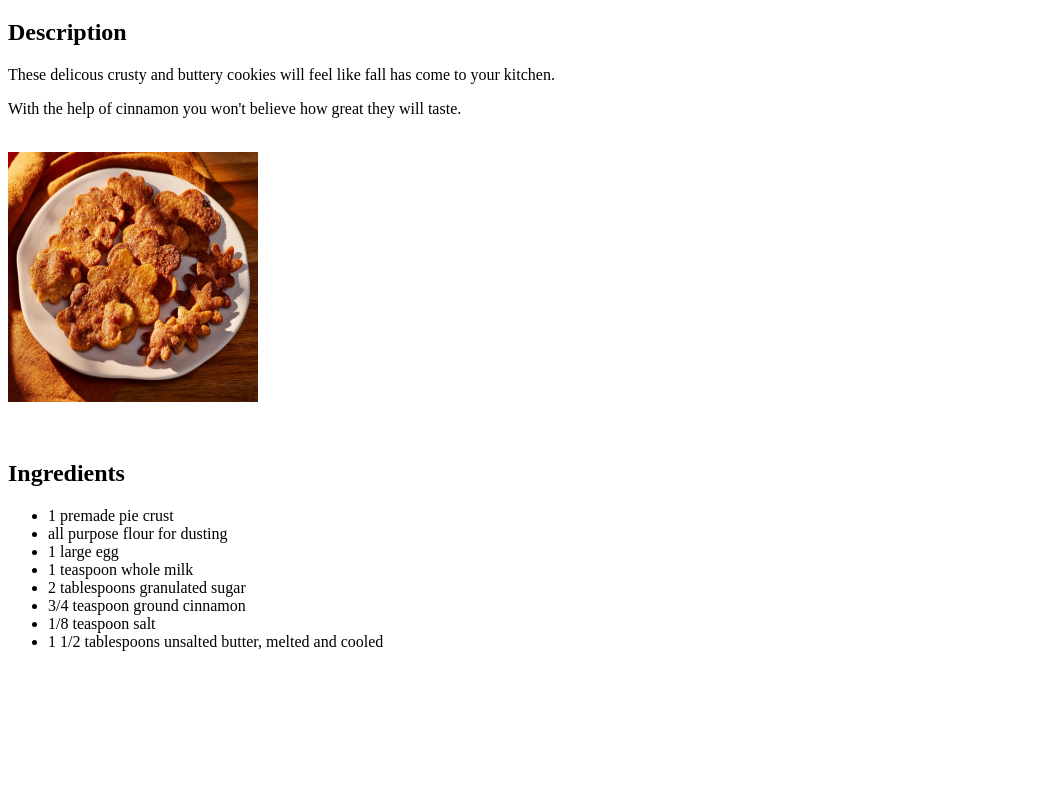
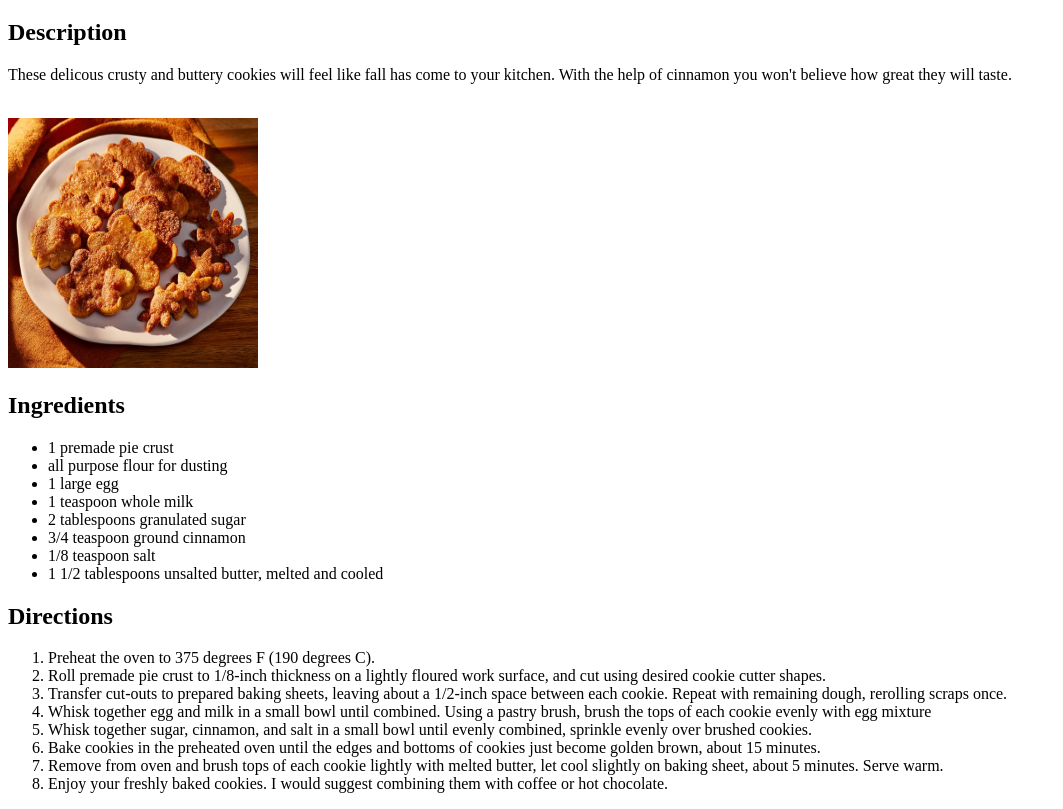
Before and after one commit to OEDaldal/odin-recipes, a plain HTML site: page recipes/cookies.html in a window 1280 px wide. Shown: the part 61-870 px from the top of the page, without its empty margins (0-1063 px from the left). Before the commit the page ends 800 px from the top, so only its background shows below. Drawn offline with Linux system fonts and the light colour scheme.

Commit message:
Add cookies.html

```diff
--- a/recipes/cookies.html
+++ b/recipes/cookies.html
@@ -9,10 +9,9 @@
     <h1>Pie Crust Cookies</h1>
 
     <h2>Description</h2>
-        <p>These delicous crusty and buttery cookies will feel like fall has come to your kitchen. </p>
-        <p>With the help of cinnamon you won't believe how great they will taste.<br><br></p>
+        <p>These delicous crusty and buttery cookies will feel like fall has come to your kitchen. With the help of cinnamon you won't believe how great they will taste.<br><br></p>
         <img src="../images/cookies.jpg" height="250" width="250">
-        <p><br></p>
+        <p></p>
 
     <h2>Ingredients</h2>
     <ul>
@@ -24,12 +23,19 @@
         <li>3/4 teaspoon ground cinnamon</li>
         <li>1/8 teaspoon salt</li>
         <li>1 1/2 tablespoons unsalted butter, melted and cooled</li>
-
     </ul>
 
-
-
-
+    <h2>Directions</h2>
+    <ol>
+        <li>Preheat the oven to 375 degrees F (190 degrees C).</li>
+        <li>Roll premade pie crust to 1/8-inch thickness on a lightly floured work surface, and cut using desired cookie cutter shapes.</li>
+        <li>Transfer cut-outs to prepared baking sheets, leaving about a 1/2-inch space between each cookie. Repeat with remaining dough, rerolling scraps once.</li>
+        <li>Whisk together egg and milk in a small bowl until combined. Using a pastry brush, brush the tops of each cookie evenly with egg mixture</li>
+        <li>Whisk together sugar, cinnamon, and salt in a small bowl until evenly combined, sprinkle evenly over brushed cookies.</li>
+        <li>Bake cookies in the preheated oven until the edges and bottoms of cookies just become golden brown, about 15 minutes.</li>
+        <li>Remove from oven and brush tops of each cookie lightly with melted butter, let cool slightly on baking sheet, about 5 minutes. Serve warm.</li>
+        <li>Enjoy your freshly baked cookies. I would suggest combining them with coffee or hot chocolate.</li>
+    </ol>
 
   </body>
 </html>
```
